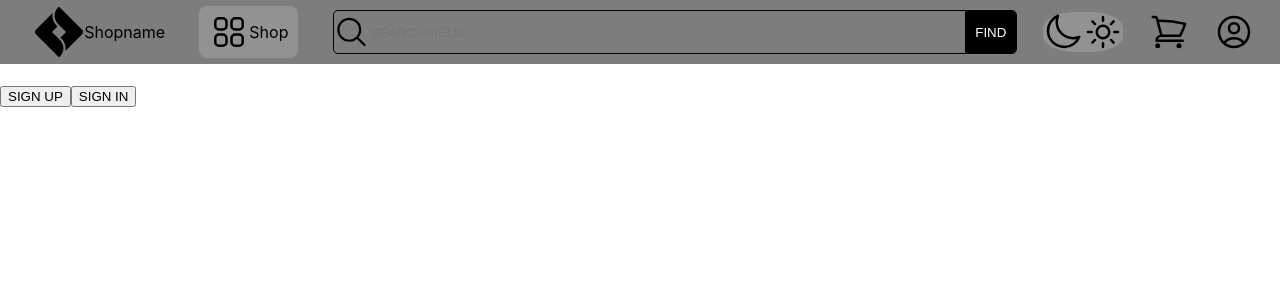
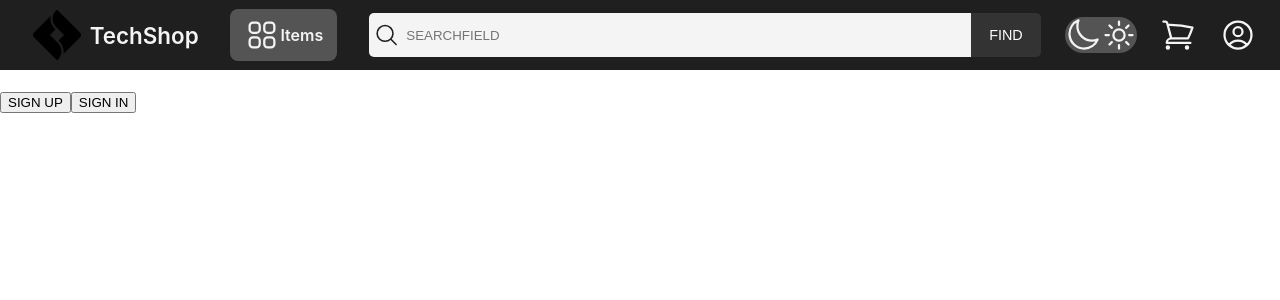
Before and after one commit to Denis28547/tech_shop, a Next.js app: page / in a window 1280 px wide. Shown: the top 300 px of the page. Built offline with nearby package versions, Linux system fonts and the light colour scheme; no server answers.

Commit message:
bit more styled  navbar

```diff
--- a/components/navbar.tsx
+++ b/components/navbar.tsx
@@ -16,7 +16,7 @@ import Image from "next/image";
 const Navbar: NextPage = () => {
   return (
     <nav className={styles.navbar}>
-      <div className={`${styles.left_container}  ${styles.flex_container}`}>
+      <div className={styles.left_container}>
         <Link href="/">
           <div className={styles.logo_container}>
             <Image
@@ -26,21 +26,21 @@ const Navbar: NextPage = () => {
               height="50"
               layout="fixed"
             />
-            <p className={styles.logo_name}>Shopname</p>
+            <p className={styles.logo_name}>TechShop</p>
           </div>
         </Link>
         <Link href="/shop">
           <div className={styles.catalogue_container}>
             <ShopIcon className={styles.icon} />
-            <p>Shop</p>
+            <p>Items</p>
           </div>
         </Link>
       </div>
 
       <div className={styles.middle_container}>
-        <SearchIcon className={styles.icon} />
+        <SearchIcon className={`${styles.icon} ${styles.find_icon}`} />
         <input placeholder="SEARCHFIELD" className={styles.searchfield} />
-        <button className={styles.search_button}>FIND</button>
+        <button>FIND</button>
       </div>
 
       <div className={`${styles.right_container} ${styles.flex_container}`}>
@@ -57,14 +57,10 @@ const Navbar: NextPage = () => {
           <ProfileIcon className={styles.icon} />
         </Link>
 
-        <BurgerIcon />
+        <span className={styles.burger}></span>
       </div>
     </nav>
   );
 };
 
-const BurgerIcon = () => {
-  return <div className={styles.burger}></div>;
-};
-
 export default Navbar;
--- a/styles/named_variables.scss
+++ b/styles/named_variables.scss
@@ -1 +1,4 @@
-$base-color: rgba(21, 21, 21, 0.553);
+$base-color: #1f1f1f;
+// $secondary-color: #303030;
+$secondary-color: #f7f7f7;
+$secondary-color: #f4f4f4;
--- a/styles/navbar/Navbar.module.scss
+++ b/styles/navbar/Navbar.module.scss
@@ -1,80 +1,26 @@
 @import "/styles/named_variables.scss";
 
-.navbar {
+@mixin flex_display {
   display: flex;
   align-items: center;
-  // padding: 20px 90px;
-  // padding: 20px 4%;
-  height: 64px;
+}
+
+@mixin flex_container_evenly {
+  flex-grow: 1;
+  justify-content: space-evenly;
+  height: 100%;
+}
+
+.navbar {
+  @include flex_display;
+  height: 70px;
   background-color: $base-color;
+  color: $secondary-color;
+  font-weight: 600;
   > * {
     // selecting all direct children of .navbar
-    display: flex;
-    align-items: center;
-  }
-
-  .left_container {
-    // flex-grow: 1;
-    // justify-content: space-evenly;
-    // align-items: center;
-    // height: 100%;
-
-    .logo_container {
-      display: flex;
-      align-items: center;
-      cursor: pointer;
-    }
-
-    .catalogue_container {
-      display: flex;
-      align-items: center;
-      background-color: rgba(255, 255, 255, 0.163);
-      border-radius: 8px;
-      padding: 0px 10px;
-      cursor: pointer;
-    }
-  }
-
-  .middle_container {
-    border: 1px solid black;
-    border-radius: 5px;
-    overflow: hidden;
-
-    flex-grow: 4;
-    height: 44px;
-
-    .searchfield {
-      width: 100%;
-      border: none;
-      background-color: transparent;
-      height: 100%;
-
-      &:focus {
-        outline: none;
-      }
-    }
-
-    .search_button {
-      width: fit-content;
-      padding: 10px;
-      height: 100%;
-      border: none;
-      background-color: black;
-      color: white;
-    }
-  }
-
-  .right_container {
-    // flex-grow: 2;
-    // justify-content: space-evenly;
-    // align-items: center;
-    // height: 100%;
-
-    .change_theme_container {
-      display: flex;
-      background-color: rgba(255, 255, 255, 0.163);
-      border-radius: 40%;
-    }
+    @include flex_display;
+    @include flex_container_evenly;
   }
 
   @media only screen and (max-width: 800px) {
@@ -110,26 +56,80 @@
   }
 }
 
-.icon {
-  width: 40px;
-  height: 40px;
-  color: black;
-  cursor: pointer;
+.left_container {
+  .logo_container {
+    @include flex_display;
+    cursor: pointer;
+    gap: 8px;
+    font-size: 1.4rem;
+  }
+
+  .catalogue_container {
+    @include flex_display;
+    background-color: rgba($secondary-color, 0.25);
+    border-radius: 8px;
+    padding: 0px 14px;
+    cursor: pointer;
+  }
 }
 
-.flex_container {
-  flex-grow: 1;
-  justify-content: space-evenly;
-  align-items: center;
-  height: 100%;
+.middle_container {
+  border-radius: 5px;
+  // overflow: hidden;
+
+  flex-grow: 4;
+  height: 44px;
+  background-color: $secondary-color;
+
+  .find_icon {
+    color: $base_color;
+    margin: 0 5px;
+    width: 30px;
+    height: 30px;
+  }
+
+  .searchfield {
+    width: 100%;
+    border: none;
+    background-color: inherit;
+    height: 100%;
+
+    &:focus {
+      outline: none;
+    }
+  }
+
+  button {
+    padding: 0 18px;
+    height: 100%;
+    border: none;
+    background-color: rgba($base-color, 0.9);
+    font-weight: 500;
+    font-size: 0.9rem;
+    color: white;
+  }
+}
+
+.right_container {
+  .change_theme_container {
+    @include flex_display;
+    background-color: rgba($secondary-color, 0.25);
+    border-radius: 36px;
+  }
+}
+
+.icon {
+  width: 36px;
+  height: 36px;
+  color: $secondary-color;
+  cursor: pointer;
 }
 
 .burger {
   display: none;
   width: 34px;
-  // border: 3px solid black;
   height: 3px;
-  background-color: black;
+  background-color: $secondary-color;
   position: relative;
 
   &::before,
@@ -143,11 +143,9 @@
 
   &::before {
     bottom: 8px;
-    // left: 1px;
   }
 
   &::after {
     top: 8px;
-    // right: 1px;
   }
 }
```
